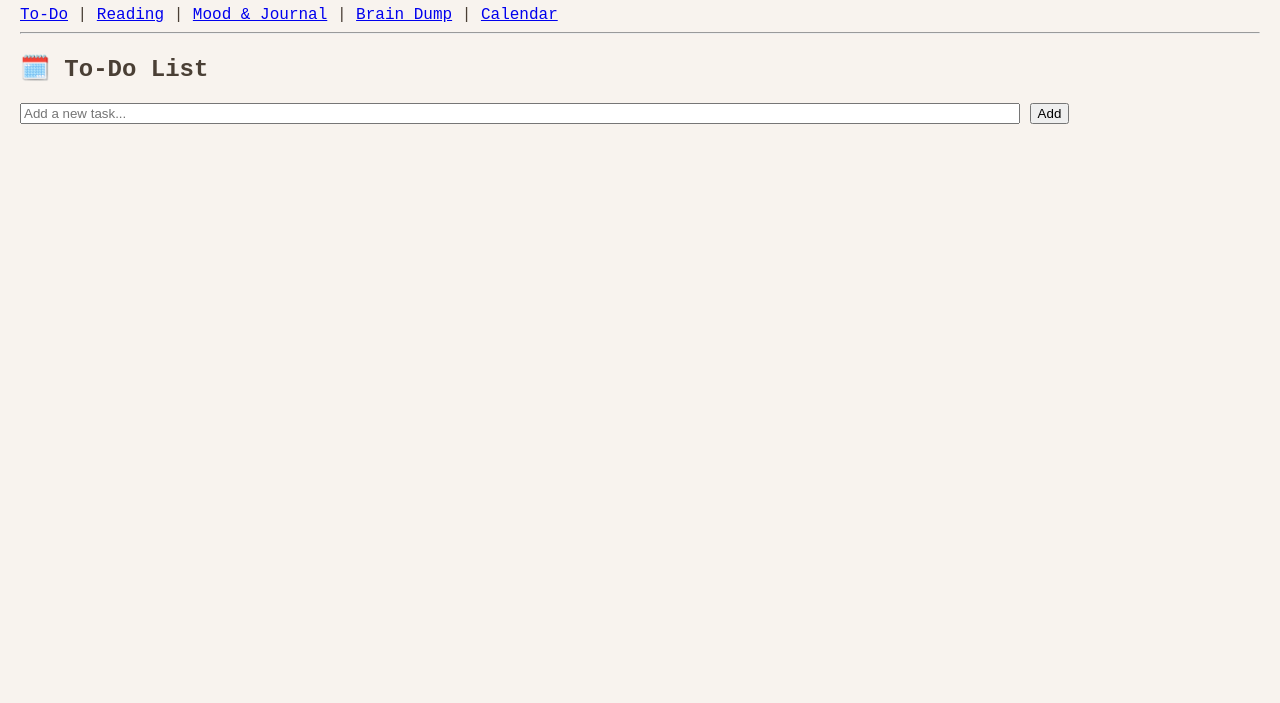
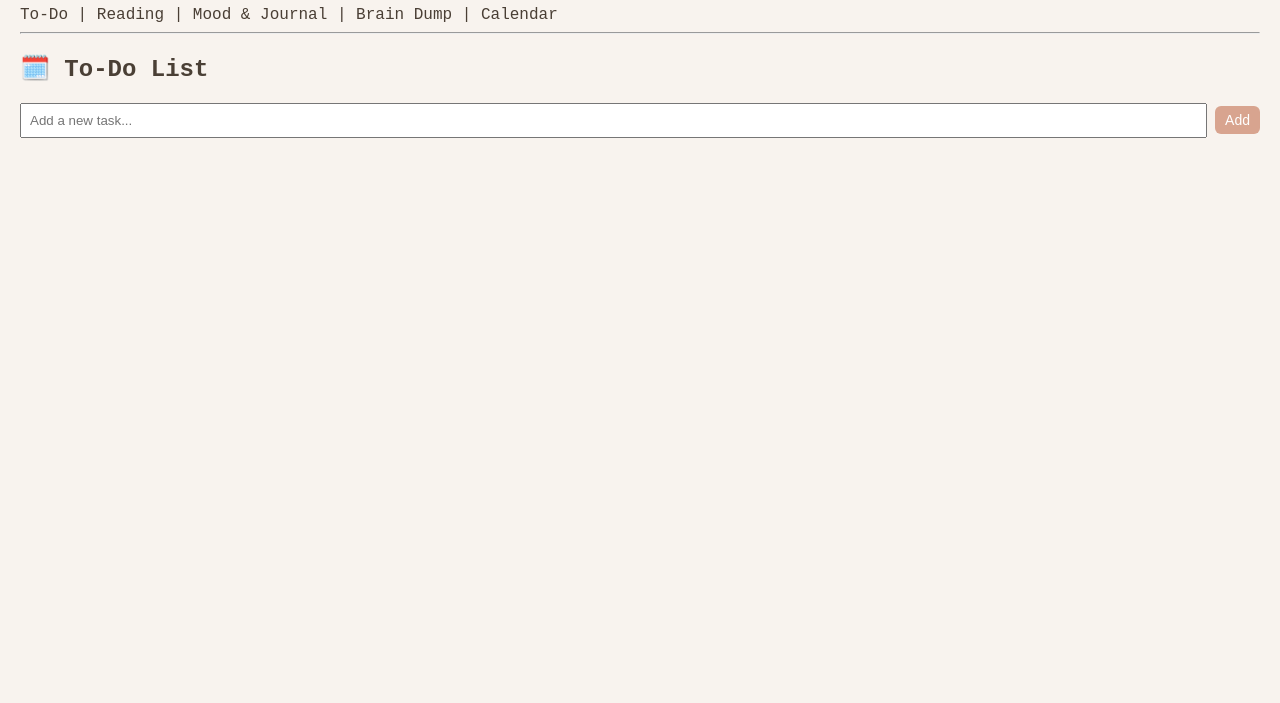
Before and after one commit to bahandradeg/personal-wellness-app, a plain HTML site: page index.html in a window 1280 px wide. Shown: the part 97-800 px from the top of the page. Drawn offline with Linux system fonts and the light colour scheme.

Commit message:
Update index.html

```diff
--- a/index.html
+++ b/index.html
@@ -18,6 +18,11 @@
       color: #d8a48f;
     }
 
+    nav a {
+      text-decoration: none;
+      color: #4a3f35;
+    }
+
     section {
       margin-bottom: 40px;
     }
@@ -34,6 +39,28 @@
       font-size: 12px;
       padding: 4px 6px;
       width: auto;
+    }
+
+    .task-input-row {
+      display: flex;
+      align-items: center;
+      gap: 8px;
+      margin-bottom: 12px;
+    }
+
+    .task-input-row input {
+      flex: 1;
+      padding: 8px;
+    }
+
+    .task-input-row button {
+      padding: 6px 10px;
+      font-size: 14px;
+      background-color: #d8a48f;
+      color: white;
+      border: none;
+      border-radius: 6px;
+      white-space: nowrap;
     }
 
     @media (max-width: 600px) {
@@ -55,33 +82,22 @@
         background: #fff5f0;
         padding: 8px;
         border-radius: 8px;
-        text-decoration: none;
-        color: #4a3f35;
       }
 
       input, button, textarea {
         font-size: 1em;
-        width: 100%;
         box-sizing: border-box;
       }
 
       ul.task-list button {
-        width: auto;
         font-size: 12px;
         padding: 4px 6px;
+        width: auto;
       }
 
       .calendar td, .calendar th {
         font-size: 12px;
         padding: 6px;
-      }
-
-      button {
-        padding: 10px;
-        background-color: #d8a48f;
-        color: white;
-        border: none;
-        border-radius: 6px;
       }
     }
   </style>
@@ -99,8 +115,10 @@
 
   <section>
     <h2>🗓️ To-Do List</h2>
-    <input type="text" id="newTaskInput" placeholder="Add a new task..." style="width: 80%;">
-    <button onclick="addTask()">Add</button>
+    <div class="task-input-row">
+      <input type="text" id="newTaskInput" placeholder="Add a new task...">
+      <button id="addTaskButton" onclick="addTask()">Add</button>
+    </div>
     <ul id="taskList" class="task-list"></ul>
   </section>
 
```
